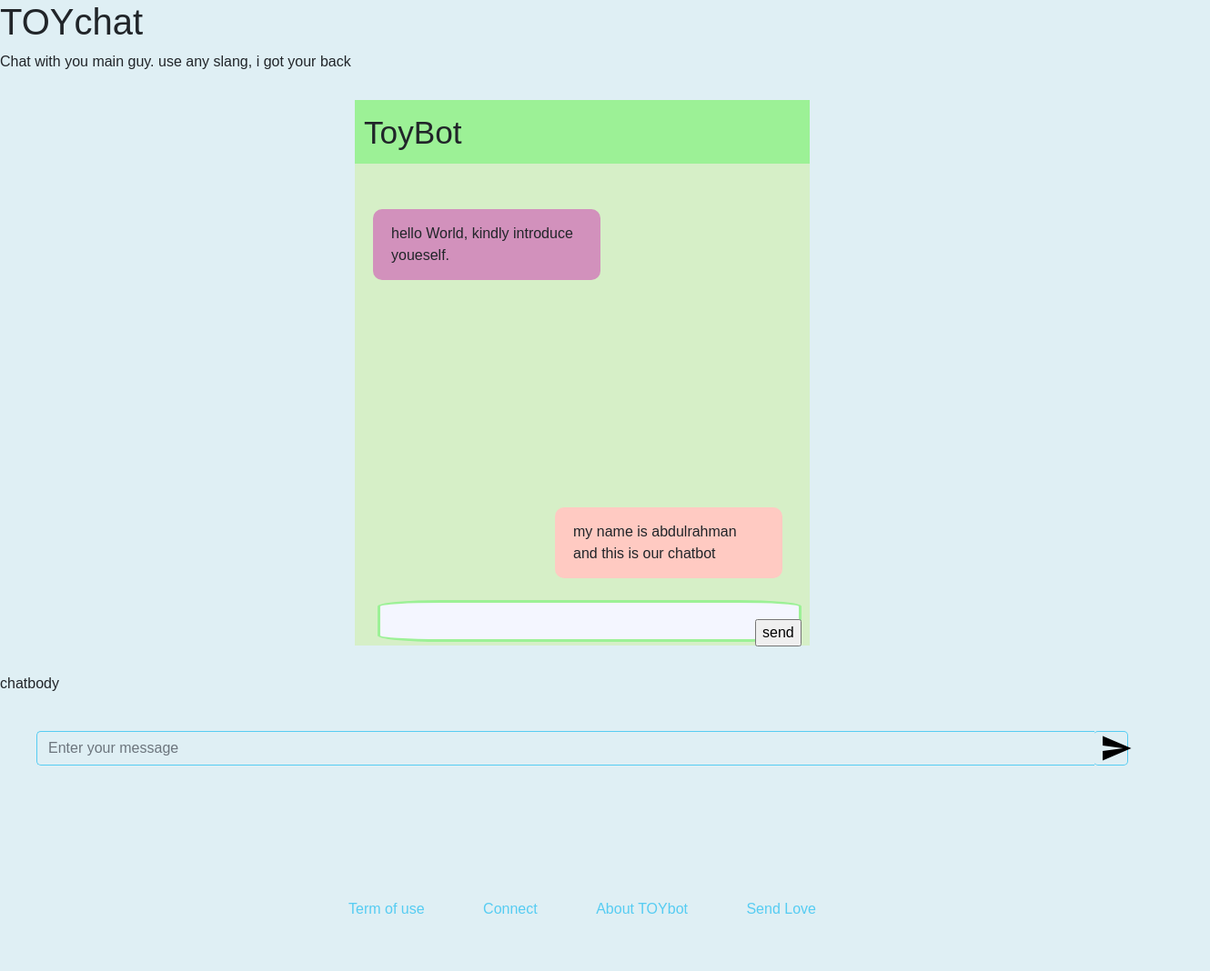
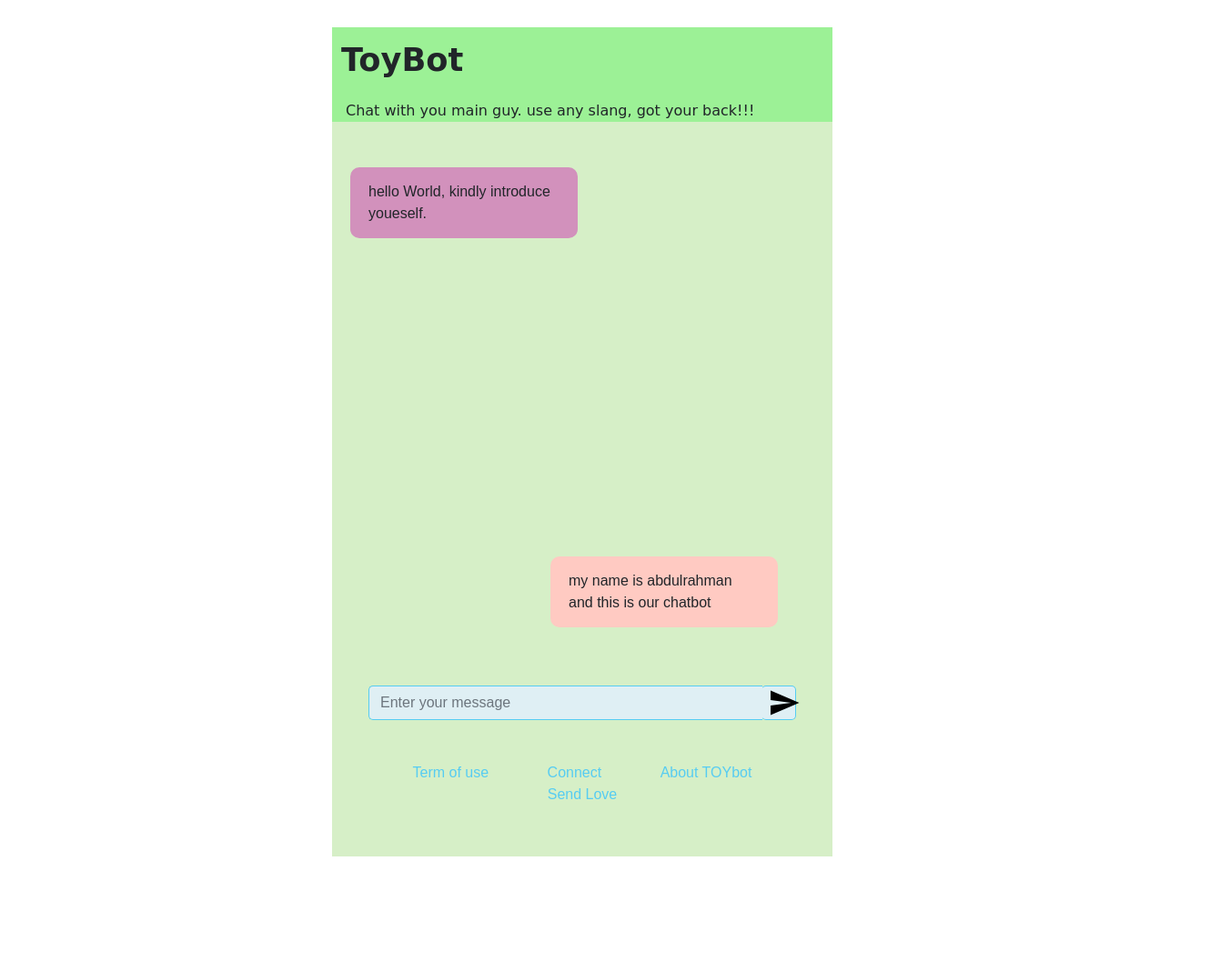
Before and after one commit to lordeFid/toybot-chat, a plain HTML site: page index.html in a window 1280 px wide. Shown: the whole page at 91% size, 1330 px wide, since content can reach past the window. After the commit the page ends 972 px from the top, so only its background shows below. Drawn offline with nearby package versions, Linux system fonts and the light colour scheme.

Commit message:
my first toyBot update

```diff
--- a/app.css
+++ b/app.css
@@ -2,33 +2,41 @@ body {
   margin: 0;
   padding: 0;
   font-family: Arial, Helvetica, sans-serif;
-  background-color: #DFEFF4;
+  /* background-color: #DFEFF4; */
 }
 
 
 /********header style*****************/
 .chatbot-container {
   background-color: #d6efc7;
-  width: 500px;
-  height: 600px;
+  width: 550px;
+  height: auto;
   margin: 30px auto;
   box-shadow: none;
   }
   .title {
   padding: 15px 10px;
   font-size: 2.2rem;
-  font-family: sans-serif;
+  font-family: cursive;
+  font-weight: bold
 
   }
   .chatbot-header{
 
   background-color: #9cf196;
-  height: 70px;
+  height: auto;
+
+  }
+  .aboutBot {
+
+  }
+  span {
+    margin: 0 10px 10px 15px;
+    margin: 0 15px 15px 15px;
+    font-family: cursive;
   }
   .chatbot-body {
     height: 430px;
-
-
   }
   .engine {
   width: 250px;
@@ -47,7 +55,7 @@ body {
     height: auto;
     margin: 50px 50px 50px 20px;
     position: relative;
-    top: 200px;
+    top: 300px;
     left: 40%;
     background-color: #ffcac2;
     border-radius: 10px;
@@ -91,6 +99,7 @@ body {
   padding: 0 0.4rem;
   cursor: pointer;
   border-radius: 5px;
+  background-color: #DFEFF4;
 }
 
 .send {
@@ -101,9 +110,16 @@ body {
   text-align: center;
   color: #56CCF2;
   padding: 20px;
+  position: relative;
+
 }
 
 .footer-link {
   display: inline;
   margin: 30px;
 }
+.input-group {
+position: relative;
+top: 100px;
+
+}
--- a/index.html
+++ b/index.html
@@ -5,20 +5,15 @@
   <link rel="stylesheet" href="https://stackpath.bootstrapcdn.com/bootstrap/4.5.0/css/bootstrap.min.css" integrity="sha384-9aIt2nRpC12Uk9gS9baDl411NQApFmC26EwAOH8WgZl5MYYxFfc+NcPb1dKGj7Sk" crossorigin="anonymous">
   <meta name="viewport" content="width=device-width, initial-scale=1.0">
   <link rel="stylesheet" href="app.css">
-  <title>Toychat</title>
+  <title>ToyBot</title>
 </head>
 <body>
-  <main>
-    <header>
-      <h1>TOYchat</h1>
-      <caption>Chat with you main guy. use any slang, i got your back</caption>
-    </header>
-  </main>
 
   <div class="container">
       <div class="chatbot-container">
         <div class="chatbot-header">
           <h2 class="title">ToyBot</h2>
+          <caption class="aboutBot"><span>Chat with you main guy. use any slang, got your back!!!</span></caption>
         </div>
         <div class="chatbot-body">
           <div class="engine">
@@ -31,30 +26,32 @@
 
         </div>
 
+        <div class="input-group mb-3 input">
+          <input type="text" class="form-control" placeholder="Enter your message" aria-label="Recipient's username" aria-describedby="button-addon2">
+          <div class="input-group-append svg" id="sendMsg">
+            <img class="end" src="/img/send-24px.svg" alt="">
+          </div>
+        </div>
+        <footer class="footer">
+          <ul style="margin-top: 50px;" class="footer">
+            <li class="footer-link">Term of use</li>
+            <li class="footer-link">Connect</li>
+            <li class="footer-link">About TOYbot</li>
+            <li class="footer-link">Send Love</li>
+          </ul>
+        </footer>
+<!--
         <div class="chatbot-footer">
           <textarea name="name" rows="1" cols="100"></textarea>
 
         </div>
         <div class="submit">
           <input type="submit" name="send" value="send">
-      </div>
+        </div> -->
 
       </div>
 
     </div>
-
-  <content>
-    chatbody
-  </content>
-
-  <content>
-    <div class="input-group mb-3 input">
-      <input type="text" class="form-control" placeholder="Enter your message" aria-label="Recipient's username" aria-describedby="button-addon2">
-      <div class="input-group-append svg" id="sendMsg">
-        <img class="end" src="/img/send-24px.svg" alt="">
-      </div>
-    </div>
-  </content>
 
 
 
@@ -63,15 +60,14 @@
 
 
 
-
-<footer class="footer">
+<!-- <footer class="footer">
   <ul style="margin-top: 50px;" class="footer">
     <li class="footer-link">Term of use</li>
     <li class="footer-link">Connect</li>
     <li class="footer-link">About TOYbot</li>
     <li class="footer-link">Send Love</li>
   </ul>
-</footer>
+</footer> -->
   <script src="/app.js" /><script src="https://code.jquery.com/jquery-3.5.1.slim.min.js" integrity="sha384-DfXdz2htPH0lsSSs5nCTpuj/zy4C+OGpamoFVy38MVBnE+IbbVYUew+OrCXaRkfj" crossorigin="anonymous"></script>
   <script src="https://cdn.jsdelivr.net/npm/popper.js@1.16.0/dist/umd/popper.min.js" integrity="sha384-Q6E9RHvbIyZFJoft+2mJbHaEWldlvI9IOYy5n3zV9zzTtmI3UksdQRVvoxMfooAo" crossorigin="anonymous"></script>
   <script src="https://stackpath.bootstrapcdn.com/bootstrap/4.5.0/js/bootstrap.min.js" integrity="sha384-OgVRvuATP1z7JjHLkuOU7Xw704+h835Lr+6QL9UvYjZE3Ipu6Tp75j7Bh/kR0JKI" crossorigin="anonymous"></script>
```
Lines whose indentation alone changed are shown as unchanged.
